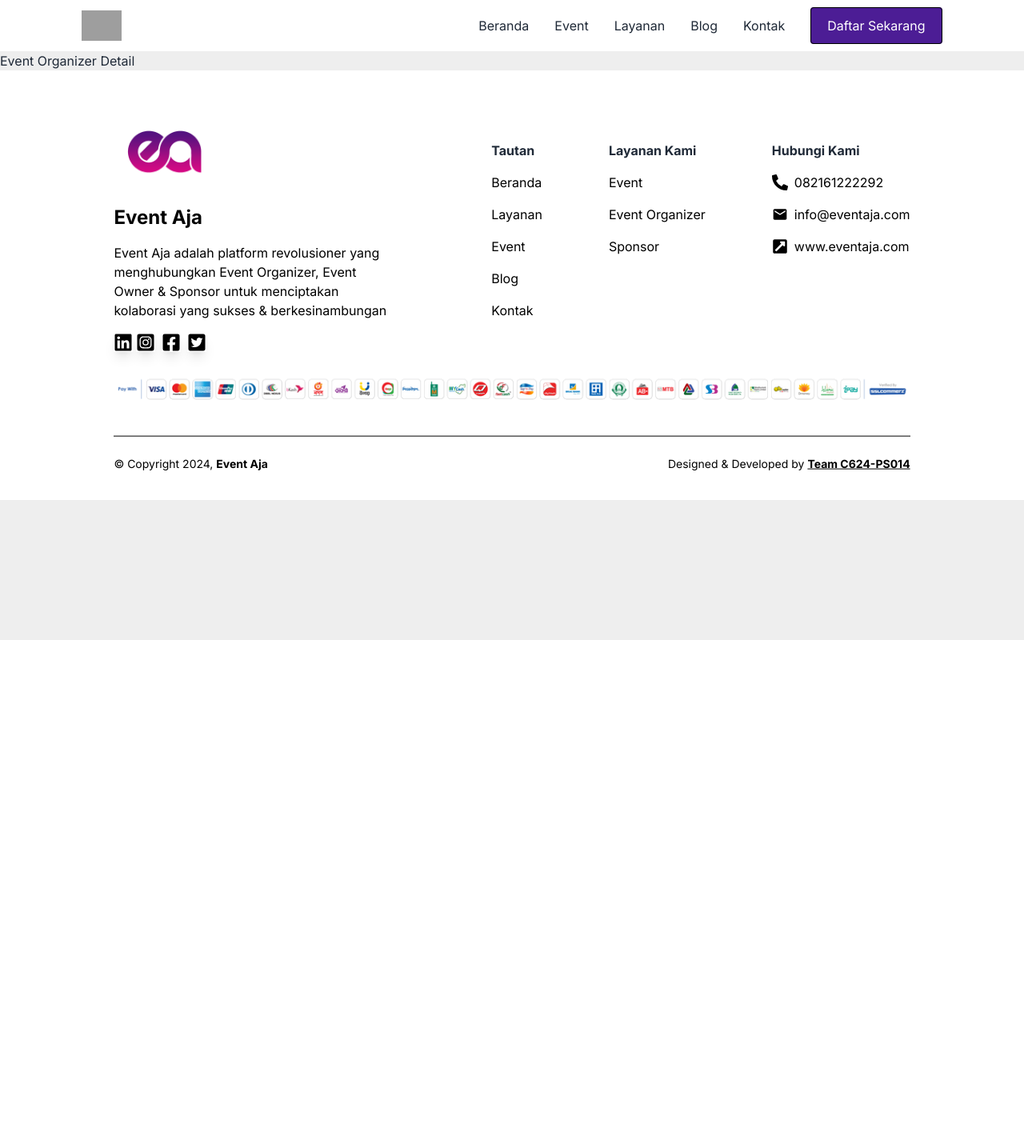
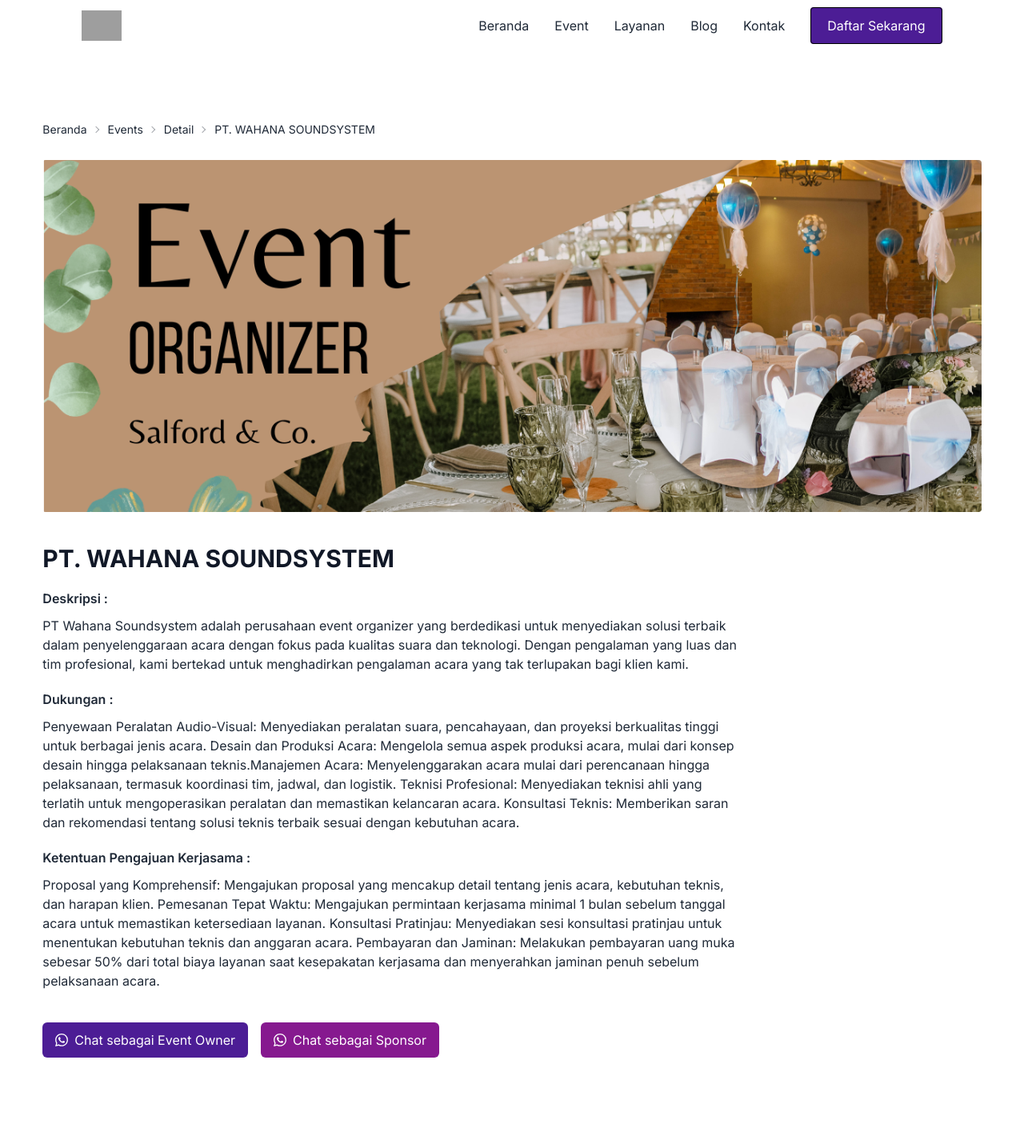
Before and after one commit to dimas-ishaq/eventaja, a Next.js app: page /events/detail/event-organizer in a window 1280 px wide. Shown: the top 1435 px of the page at 80% size. Before the commit the page ends 800 px from the top, so only its background shows below. Built offline with nearby package versions, Linux system fonts and the light colour scheme; grey boxes are pictures that could not be loaded.

Commit message:
create page event detail, EO detail, sponsor detail & chat button

```diff
--- a/app/events/detail/event-organizer/page.jsx
+++ b/app/events/detail/event-organizer/page.jsx
@@ -1,10 +1,49 @@
 import React from 'react'
+import Image from 'next/image'
+import eventOrganizerDetailImage from '../../../../assets/img/event_detail_organizer_image_1.png'
+import ChatButton from '@/components/buttons/chat-button'
 
 export default function Detail() {
   return (
-    <div className="">
-      Event Organizer Detail
+    <div className="flex flex-col w-100 min-h-screen justify-center items-center bg-white">
+      <div className="event__detail flex flex-col w-11/12 mt-20">
+        <div className="text-sm breadcrumbs">
+          <ul>
+            <li><a>Beranda</a></li>
+            <li><a>Events</a></li>
+            <li><a>Detail</a></li>
+            <li><a>PT. WAHANA SOUNDSYSTEM</a></li>
+          </ul>
+        </div>
+        <div className="event__detail_content mt-5">
+          <Image src={eventOrganizerDetailImage} width={1280} className='rounded max-h-[480px] object-cover' />
+          <h1 className='event_detail_title mt-10 text-3xl text-gray-900 font-bold'>PT. WAHANA SOUNDSYSTEM</h1>
+          <div className="event__detai_description mt-5">
+            <p className='text-base font-semibold'>Deskripsi :</p>
+            <p className='mt-2.5 w-9/12'>PT Wahana Soundsystem adalah perusahaan event organizer yang berdedikasi untuk menyediakan solusi terbaik dalam penyelenggaraan acara dengan fokus pada kualitas suara dan teknologi. Dengan pengalaman yang luas dan tim profesional, kami bertekad untuk menghadirkan pengalaman acara yang tak terlupakan bagi klien kami. </p>
+          </div>
+          <div className="event__detai_support mt-5">
+            <p className='text-base font-semibold'>Dukungan :</p>
+            <p className='mt-2.5 w-9/12'>Penyewaan Peralatan Audio-Visual: Menyediakan peralatan suara, pencahayaan, dan proyeksi berkualitas tinggi untuk berbagai jenis acara. Desain dan Produksi Acara: Mengelola semua aspek produksi acara, mulai dari konsep desain hingga pelaksanaan teknis.Manajemen Acara: Menyelenggarakan acara mulai dari perencanaan hingga pelaksanaan, termasuk koordinasi tim, jadwal, dan logistik.
+              Teknisi Profesional: Menyediakan teknisi ahli yang terlatih untuk mengoperasikan peralatan dan memastikan kelancaran acara.
+              Konsultasi Teknis: Memberikan saran dan rekomendasi tentang solusi teknis terbaik sesuai dengan kebutuhan acara.</p>
+          </div>
+
+          <div className="event__detail_terms  mt-5">
+            <p className='text-base font-semibold'>Ketentuan Pengajuan Kerjasama :</p>
+            <p className='mt-2.5 w-9/12'>Proposal yang Komprehensif: Mengajukan proposal yang mencakup detail tentang jenis acara, kebutuhan teknis, dan harapan klien. Pemesanan Tepat Waktu: Mengajukan permintaan kerjasama minimal 1 bulan sebelum tanggal acara untuk memastikan ketersediaan layanan. Konsultasi Pratinjau: Menyediakan sesi konsultasi pratinjau untuk menentukan kebutuhan teknis dan anggaran acara. Pembayaran dan Jaminan: Melakukan pembayaran uang muka sebesar 50% dari total biaya layanan saat kesepakatan kerjasama dan menyerahkan jaminan penuh sebelum pelaksanaan acara.</p>
+          </div>
+        </div>
+        <div className="event_detail_chat flex flex-col sm:flex-row sm:gap-x-4 gap-y-2 my-10">
+          <div className="event__detail_chat_owner flex items-center">
+            <ChatButton type={'0'} text={'Chat sebagai Event Owner'} />
+          </div>
+          <div className="event__detail_chat_sponsor">
+            <ChatButton type={'1'} text={'Chat sebagai Sponsor'} />
+          </div>
+
+        </div>
+      </div>
     </div>
   )
-
 }
--- a/app/events/detail/event/page.jsx
+++ b/app/events/detail/event/page.jsx
@@ -1,6 +1,7 @@
 import React from 'react'
 import Image from 'next/image'
 import eventDetailImage from '../../../../assets/img/event_detail_image_1.png'
+import ChatButton from '@/components/buttons/chat-button'
 
 export default function Detail() {
   return (
@@ -9,13 +10,13 @@ export default function Detail() {
         <div className="text-sm breadcrumbs">
           <ul>
             <li><a>Beranda</a></li>
-            <li><a>Event</a></li>
+            <li><a>Events</a></li>
             <li><a>Detail</a></li>
             <li><a>Expo Campus 2024</a></li>
           </ul>
         </div>
         <div className="event__detail_content mt-5">
-          <Image src={eventDetailImage} width={1280} className='rounded' />
+          <Image src={eventDetailImage} width={1280} className='rounded max-h-[480px] object-cover' />
           <h1 className='event_detail_title mt-10 text-3xl text-gray-900 font-bold'>Expo Campus 2024</h1>
           <p className='event__detail_date mt-3'>Tanggal: 22 - 27 Juni 2024</p>
           <p className='event__detail_capacity mt-3'>Kapasistas: 1000 - 3000 Orang</p>
@@ -34,12 +35,12 @@ export default function Detail() {
             <p> Rp. 100.000.000,00</p>
           </div>
         </div>
-        <div className="event_detail_chat grid grid-cols-2">
-          <div className="event__detail_chat_organizer">
-            <p>Chat sebagai Event Organizer</p>
+        <div className="event_detail_chat flex flex-col sm:flex-row sm:gap-x-4 gap-y-2 my-10">
+          <div className="event__detail_chat_owner flex items-center">
+            <ChatButton type={'0'} text={'Chat sebagai Event Organizer'} />
           </div>
           <div className="event__detail_chat_sponsor">
-            <p>Chat sebagai Sponsor</p>
+            <ChatButton type={'1'} text={'Chat sebagai Sponsor'} />
           </div>
 
         </div>
--- a/app/events/detail/sponsor/page.jsx
+++ b/app/events/detail/sponsor/page.jsx
@@ -1,10 +1,49 @@
 import React from 'react'
-
+import Image from 'next/image'
+import eventSponsorDetailImage from '../../../../assets/img/event_detail_sponsor_image_1.png'
+import ChatButton from '@/components/buttons/chat-button';
+import { SiWhatsapp } from "react-icons/si";
 export default function Detail() {
   return (
-    <div className="">
-      Sponsor Detail
-    </div>
+    <div className="flex flex-col w-100 min-h-screen justify-center items-center bg-white">
+      <div className="event__detail flex flex-col w-11/12 mt-20">
+        <div className="text-sm breadcrumbs">
+          <ul>
+            <li><a>Beranda</a></li>
+            <li><a>Events</a></li>
+            <li><a>Detail</a></li>
+            <li><a>CILVEKI BANK</a></li>
+          </ul>
+        </div>
+        <div className="event__detail_content mt-5">
+          <Image src={eventSponsorDetailImage} width={1280} className='rounded max-h-[480px] object-cover' />
+          <h1 className='event_detail_title mt-10 text-3xl text-gray-900 font-bold'>CILVEKI BANK</h1>
+          <div className="event__detai_description mt-5">
+            <p className='text-base font-semibold'>Deskripsi :</p>
+            <p className='mt-2.5 w-9/12'>DBS Indonesia adalah bagian dari DBS Group, salah satu grup perbankan terbesar di Asia yang berkantor pusat di Singapura. DBS Indonesia berkomitmen untuk menyediakan layanan perbankan terbaik dan inovatif, dengan fokus pada integritas, keunggulan layanan, dan pertumbuhan berkelanjutan.</p>
+          </div>
+          <div className="event__detai_support mt-5">
+            <p className='text-base font-semibold'>Dukungan :</p>
+            <p className='mt-2.5 w-9/12'>Finansial: Pendanaan utama atau parsial untuk acara. Promosi dan Pemasaran: Eksposur media dan publikasi bersama. Fasilitas dan Infrastruktur: Penyediaan tempat, peralatan, dan teknologi. Program Pendidikan: Workshop, seminar, dan beasiswa. Dukungan Logistik: Transportasi dan akomodasi. Kegiatan CSR: Program CSR dan kolaborasi komunitas. Layanan Khusus: Sesi networking dan stand khusus di acara.</p>
+          </div>
 
+          <div className="event__detail_terms  mt-5">
+            <p className='text-base font-semibold'>Ketentuan Pengajuan Kerjasama :</p>
+            <p className='mt-2.5 w-9/12'>
+              Proposal Terperinci: Mengajukan proposal yang mencakup tujuan acara, target audiens, anggaran, rencana promosi, dan manfaat bagi DBS Indonesia.
+              Timeline Pengajuan: Mengajukan proposal minimal 3 bulan sebelum tanggal pelaksanaan acara.
+              Rencana Evaluasi: Menyertakan rencana evaluasi dan laporan pasca-acara yang menjelaskan pencapaian dan dampak dari dukungan yang diberikan.</p>
+          </div>
+        </div>
+        <div className="event_detail_chat flex flex-col sm:flex-row sm:gap-x-4 gap-y-2 my-10">
+          <div className="event__detail_chat_owner flex items-center">
+            <ChatButton type={'0'} text={'Chat sebagai Event Owner'} />
+          </div>
+          <div className="event__detail_chat_sponsor">
+            <ChatButton type={'1'} text={'Chat sebagai Event Organizer'} />
+          </div>
+        </div>
+      </div>
+    </div >
   )
 }
--- /dev/null
+++ b/components/buttons/chat-button/index.jsx
@@ -0,0 +1,11 @@
+import React from 'react'
+import { SiWhatsapp } from "react-icons/si";
+export default function ChatButton({ text, type, onClick }) {
+  return (
+    <button className={`flex gap-x-2 px-4 py-2.5 items-center ${type === '0' ? 'bg-violet-900 hover:bg-violet-800' : ' bg-fuchsia-800 hover:bg-fuchsia-700 '} rounded-md text-white`} type='button' onClick={onClick} >
+      <span > <SiWhatsapp /></span >
+      <p>{text}</p>
+    </button >
+  )
+
+}
```
Also changed, not shown: assets/img/event_detail_organizer_image_1.png (added), assets/img/event_detail_sponsor_image_1.png (added).
